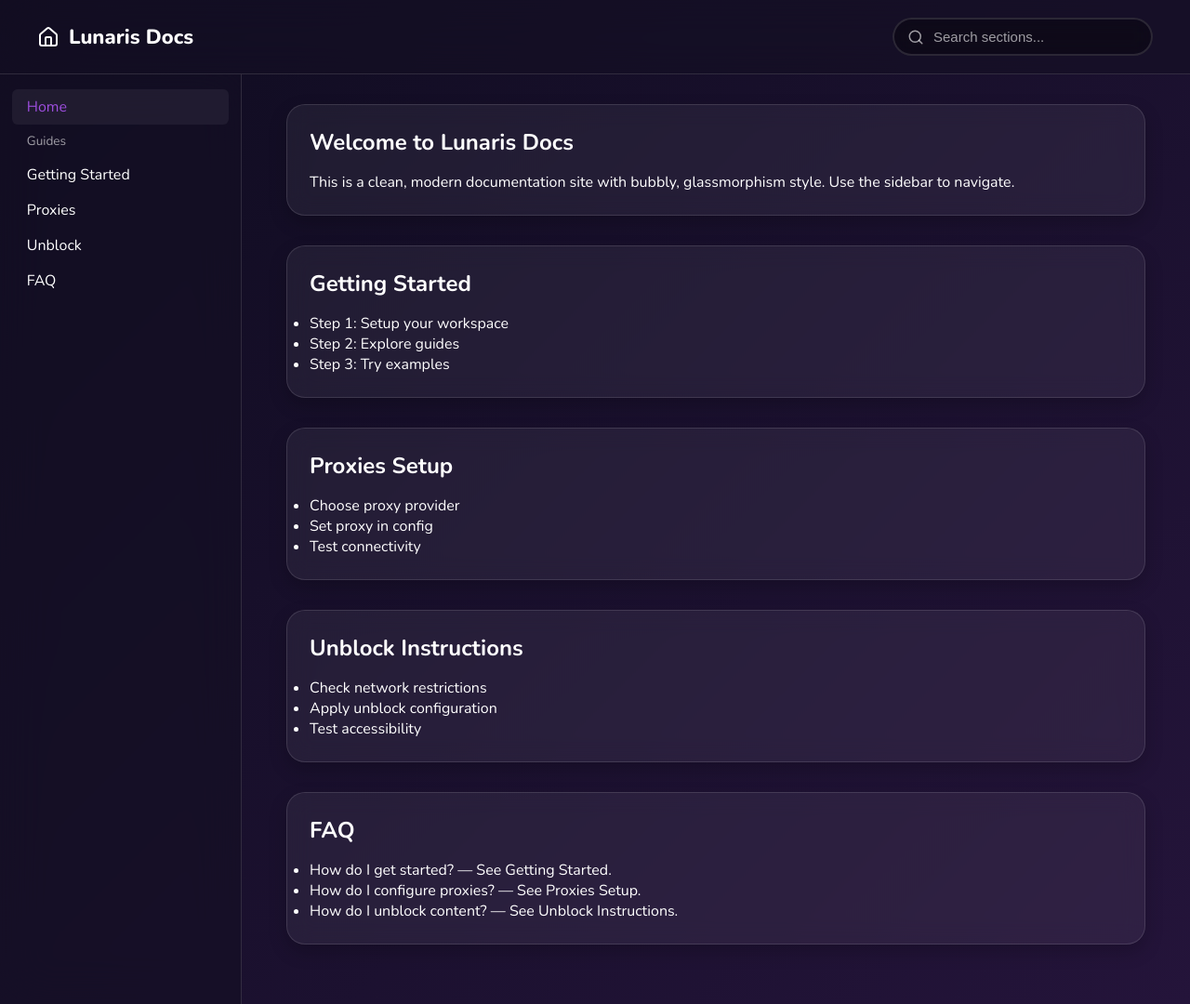
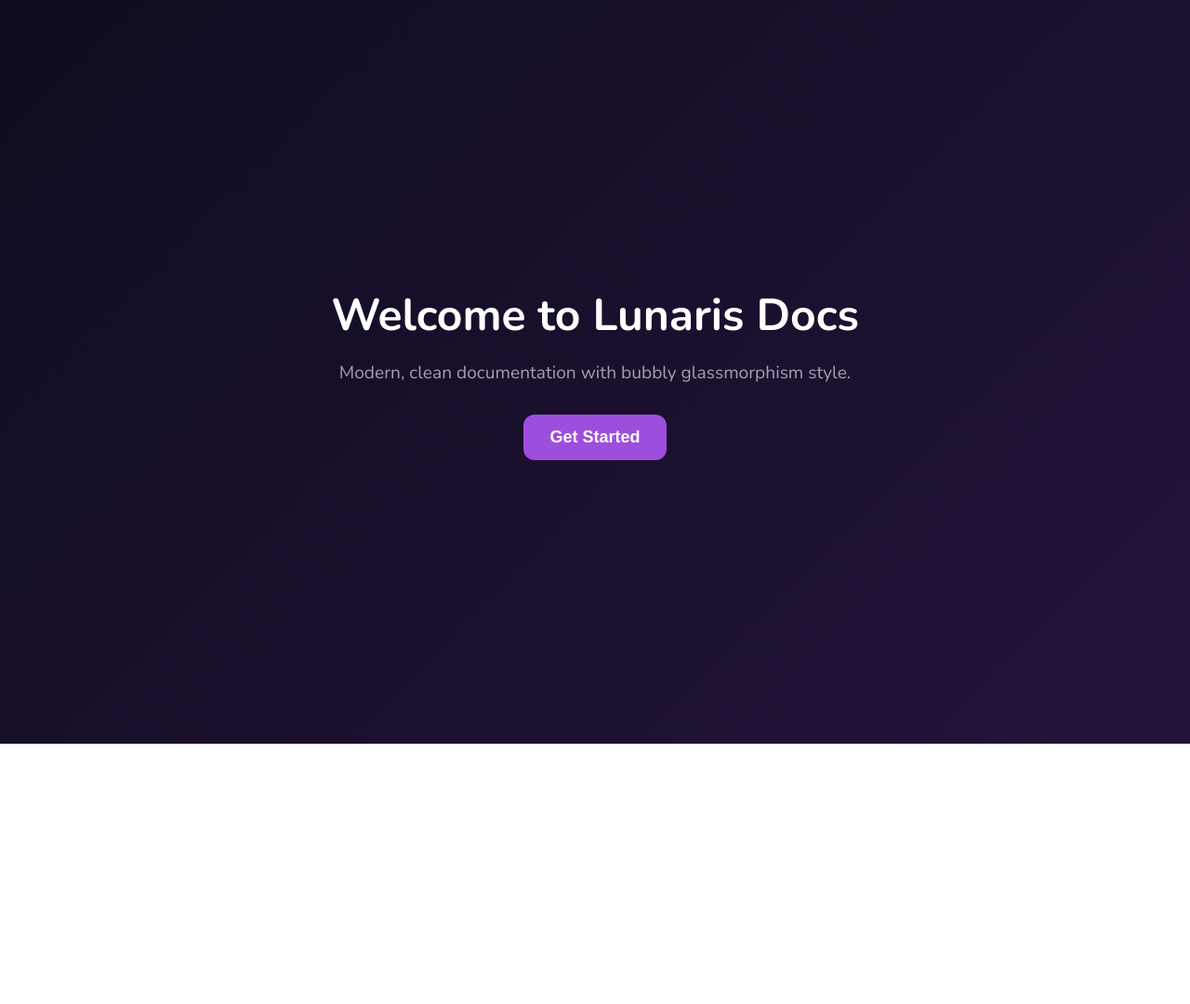
Before and after one commit to Lunaris-cool/Lunaris-cool.github.io, a plain HTML site: page index.html in a window 1280 px wide. Shown: the whole page at 93% size. After the commit the page ends 800 px from the top, so only its background shows below. Drawn offline with nearby package versions, Linux system fonts and the light colour scheme.

Commit message:
Update index.html

```diff
--- a/index.html
+++ b/index.html
@@ -3,9 +3,8 @@
 <head>
 <meta charset="UTF-8">
 <meta name="viewport" content="width=device-width, initial-scale=1.0">
-<title>Lunaris Docs</title>
+<title>Lunaris Docs - Welcome</title>
 
-<!-- Nunito font -->
 <link href="https://fonts.googleapis.com/css2?family=Nunito:wght@400;500;600;700;800;900&display=swap" rel="stylesheet">
 <script src="https://unpkg.com/lucide@latest"></script>
 
@@ -17,7 +16,6 @@
   --primary-hover: #b062eb;
   --bubble-glass: rgba(255,255,255,0.06);
   --bubble-border: rgba(255,255,255,0.12);
-  --bubble-shadow: 0 16px 40px rgba(0,0,0,0.4);
   --text-main: #ffffff;
   --text-muted: rgba(255,255,255,0.6);
   --bounce: cubic-bezier(0.175,0.885,0.32,1.4);
@@ -29,212 +27,45 @@ body {
   font-family: 'Nunito', sans-serif;
   background: linear-gradient(135deg,var(--bg-gradient-1),var(--bg-gradient-2));
   color: var(--text-main);
-  min-height: 100vh;
-  display: flex;
-  flex-direction: column;
-  overflow-x: hidden;
+  display:flex;
+  flex-direction:column;
+  justify-content:center;
+  align-items:center;
+  min-height:100vh;
+  text-align:center;
+  transition: opacity 0.5s ease;
 }
 
-/* --- TOP BAR --- */
-.topbar {
-  background: rgba(20,15,35,0.6);
-  backdrop-filter: blur(24px);
-  -webkit-backdrop-filter: blur(24px);
-  border-bottom: 1px solid var(--bubble-border);
-  padding: 0 40px;
-  height: 80px;
-  display: flex;
-  align-items: center;
-  justify-content: space-between;
-  position: sticky;
-  top: 0;
-  z-index: 100;
-}
+h1 {font-size:3rem; margin-bottom:1rem;}
+p {font-size:1.2rem; margin-bottom:2rem; color:var(--text-muted);}
 
-.topbar-brand {
-  font-size: 22px;
-  font-weight: 800;
+#getStartedBtn {
+  padding: 14px 28px;
+  font-size: 18px;
+  font-weight: 600;
   color: var(--text-main);
-  display: flex;
-  align-items: center;
-  gap: 10px;
+  background: var(--primary);
+  border: none;
+  border-radius: 12px;
   cursor: pointer;
-  transition: all 0.3s var(--bounce);
-}
-
-.topbar-brand:hover {transform: translateY(-2px); text-shadow:0 0 15px var(--primary);}
-
-.search-container {position: relative;}
-.search-input {
-  background: rgba(0,0,0,0.3);
-  border: 2px solid var(--bubble-border);
-  color: var(--text-main);
-  padding: 10px 16px 10px 42px;
-  border-radius: 999px;
-  font-size: 15px;
-  font-weight: 600;
-  width: 280px;
-  transition: all 0.3s var(--smooth);
-  outline: none;
-  backdrop-filter: blur(10px);
-}
-.search-input::placeholder {color: var(--text-muted); font-weight:500;}
-.search-input:focus {border-color: var(--primary); background: rgba(0,0,0,0.5); width: 320px;}
-.search-icon {
-  position: absolute;
-  left: 16px;
-  top:50%;
-  transform: translateY(-50%);
-  width:18px;
-  height:18px;
-  color: var(--text-muted);
-  pointer-events: none;
-  transition: color 0.3s;
-}
-.search-input:focus ~ .search-icon {color: var(--primary);}
-
-/* --- CONTAINER --- */
-.container {display:flex; flex:1; min-height: calc(100vh-80px);}
-
-/* Sidebar */
-.sidebar {
-  width:260px;
-  background: rgba(20,15,35,0.6);
-  backdrop-filter: blur(24px);
-  border-right:1px solid var(--bubble-border);
-  padding:1rem 0.8rem;
-  display:flex;
-  flex-direction: column;
-}
-.sidebar a {
-  display:block;
-  padding:0.5rem 1rem;
-  color: var(--text-main);
-  text-decoration:none;
-  border-radius:6px;
   transition: all 0.3s var(--smooth);
 }
-.sidebar a.active, .sidebar a:hover {background: var(--bubble-glass); color: var(--primary);}
-
-/* Main content */
-.content {
-  flex:1;
-  padding:2rem 3rem;
-  overflow-y:auto;
-}
-section {
-  margin-bottom:2rem;
-  background: var(--bubble-glass);
-  border:1px solid var(--bubble-border);
-  backdrop-filter: blur(12px);
-  border-radius: 20px;
-  padding: 24px;
-  box-shadow:0 8px 20px rgba(0,0,0,0.2);
-  transition: transform 0.2s var(--bounce);
-}
-section:hover {transform: translateY(-3px);}
-h1,h2 {margin-bottom:1rem; color:var(--text-main);}
-a {color: var(--primary); text-decoration:none;}
-a:hover {text-decoration:underline;}
-
-/* Responsive */
-@media(max-width:900px){.sidebar{display:none;}}
+#getStartedBtn:hover {background: var(--primary-hover);}
 </style>
 </head>
 
 <body>
-<div class="topbar">
-  <div class="topbar-brand" onclick="window.location.href='index.html'">
-    <i data-lucide="home"></i> Lunaris Docs
-  </div>
-  <div class="search-container">
-    <input type="text" id="searchInput" class="search-input" placeholder="Search sections...">
-    <i data-lucide="search" class="search-icon"></i>
-  </div>
-</div>
+  <h1>Welcome to Lunaris Docs</h1>
+  <p>Modern, clean documentation with bubbly glassmorphism style.</p>
+  <button id="getStartedBtn">Get Started</button>
 
-<div class="container">
-  <nav class="sidebar">
-    <a href="#home" class="active">Home</a>
-    <span style="color: var(--text-muted); padding:0.5rem 1rem; font-size:0.85rem;">Guides</span>
-    <a href="#guides">Getting Started</a>
-    <a href="#proxies">Proxies</a>
-    <a href="#unblock">Unblock</a>
-    <a href="#faq">FAQ</a>
-  </nav>
-
-  <main class="content">
-    <section id="home">
-      <h1>Welcome to Lunaris Docs</h1>
-      <p>This is a clean, modern documentation site with bubbly, glassmorphism style. Use the sidebar to navigate.</p>
-    </section>
-
-    <section id="guides">
-      <h2>Getting Started</h2>
-      <ul>
-        <li>Step 1: Setup your workspace</li>
-        <li>Step 2: Explore guides</li>
-        <li>Step 3: Try examples</li>
-      </ul>
-    </section>
-
-    <section id="proxies">
-      <h2>Proxies Setup</h2>
-      <ul>
-        <li>Choose proxy provider</li>
-        <li>Set proxy in config</li>
-        <li>Test connectivity</li>
-      </ul>
-    </section>
-
-    <section id="unblock">
-      <h2>Unblock Instructions</h2>
-      <ul>
-        <li>Check network restrictions</li>
-        <li>Apply unblock configuration</li>
-        <li>Test accessibility</li>
-      </ul>
-    </section>
-
-    <section id="faq">
-      <h2>FAQ</h2>
-      <ul>
-        <li>How do I get started? — See Getting Started.</li>
-        <li>How do I configure proxies? — See Proxies Setup.</li>
-        <li>How do I unblock content? — See Unblock Instructions.</li>
-      </ul>
-    </section>
-  </main>
-</div>
-
-<script>
-  lucide.createIcons();
-
-  // Sidebar active link
-  const links = document.querySelectorAll('.sidebar a');
-  links.forEach(link=>{
-    link.addEventListener('click',()=>{
-      links.forEach(l=>l.classList.remove('active'));
-      link.classList.add('active');
+  <script>
+    document.getElementById('getStartedBtn').addEventListener('click', () => {
+      document.body.style.opacity = '0';
+      setTimeout(() => {
+        window.location.href = 'docs.html';
+      }, 500);
     });
-  });
-
-  // Smooth scroll
-  links.forEach(link=>{
-    link.addEventListener('click',e=>{
-      e.preventDefault();
-      document.querySelector(link.getAttribute('href')).scrollIntoView({behavior:'smooth'});
-    });
-  });
-
-  // Optional: search highlight
-  const searchInput=document.getElementById('searchInput');
-  searchInput.addEventListener('input',e=>{
-    const filter=e.target.value.toLowerCase();
-    document.querySelectorAll('section').forEach(sec=>{
-      sec.style.display=sec.innerText.toLowerCase().includes(filter)?'block':'none';
-    });
-  });
-</script>
+  </script>
 </body>
 </html>
```
